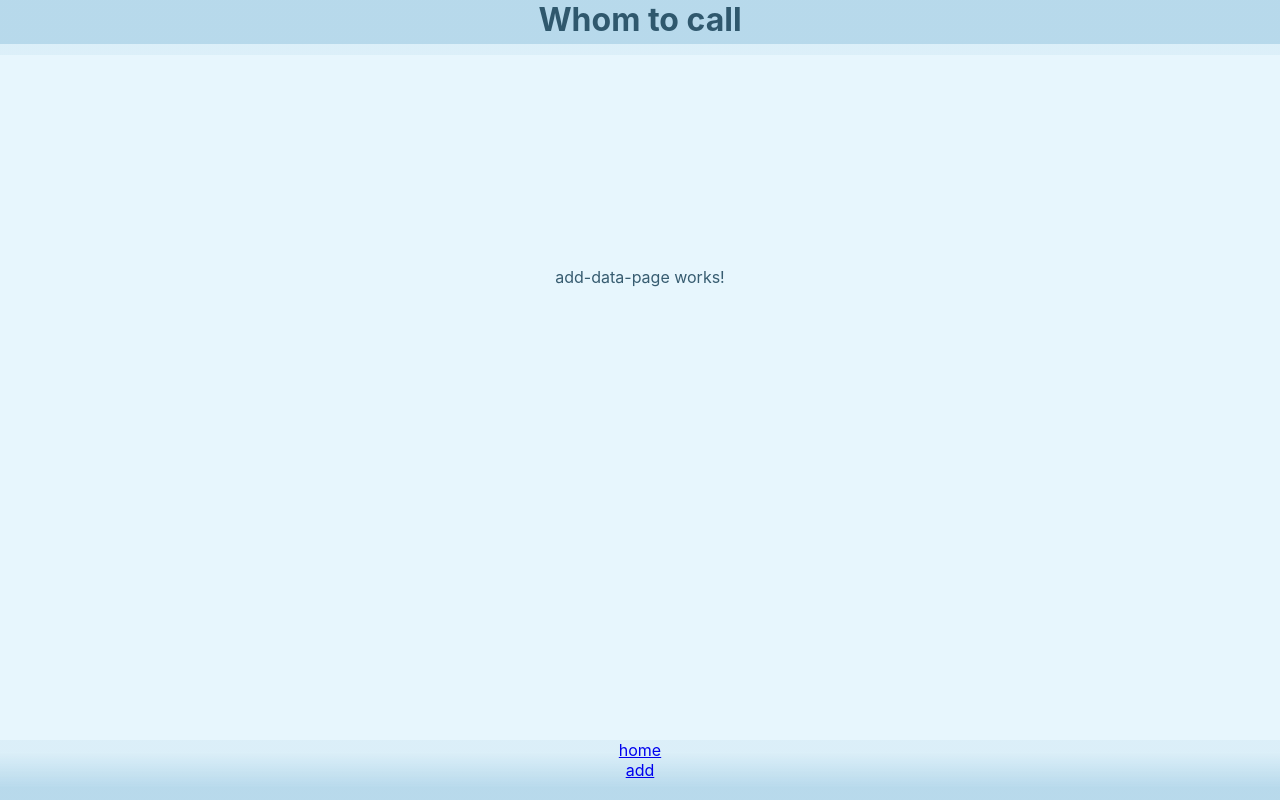
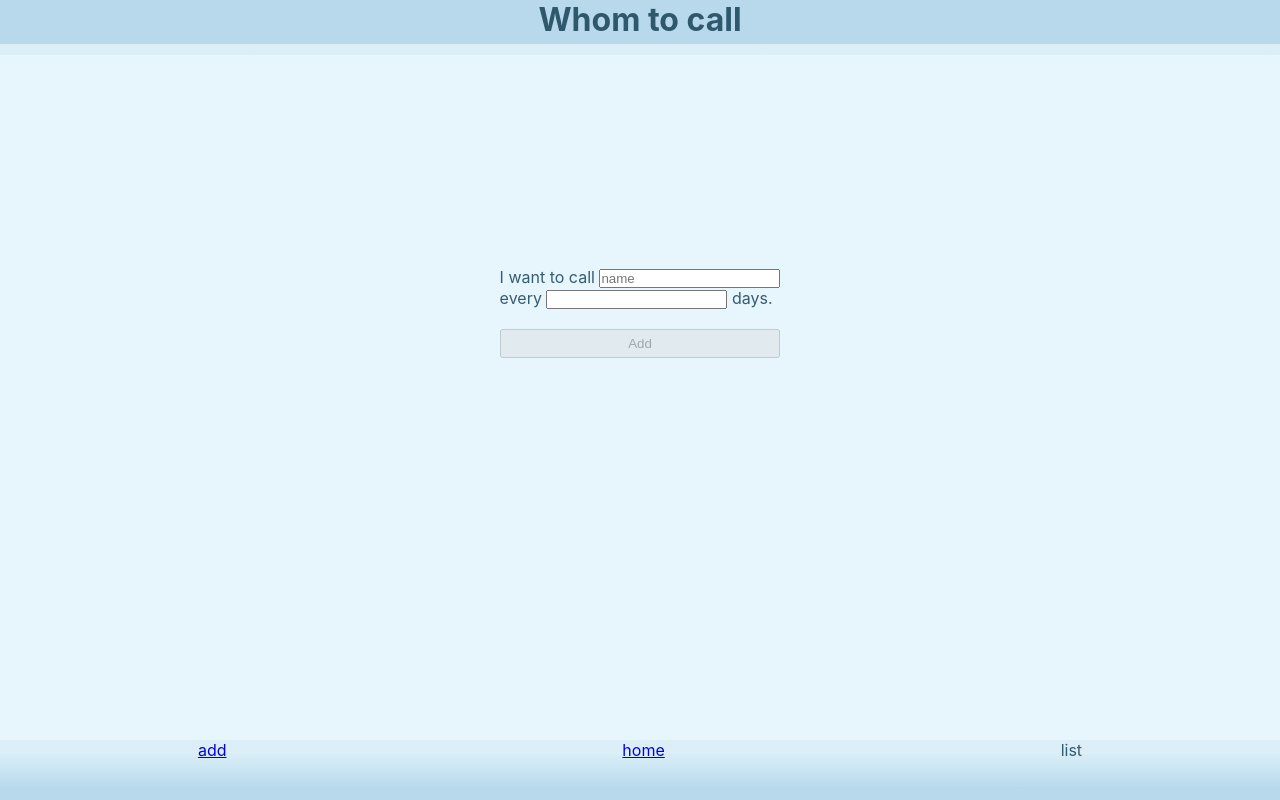
Before and after one commit to JelenadlS/whom-to-call, an Angular app: page /add in a window 1280 px wide. Built offline with nearby package versions, Linux system fonts and the light colour scheme; what @ngrx/store would draw is missing.

Commit message:
Refactor and style name list

```diff
--- a/src/app/app.component.html
+++ b/src/app/app.component.html
@@ -5,9 +5,10 @@
   <router-outlet></router-outlet>
   <div class="page--navigation__positioning">
     <nav>
-      <ul>
-        <li><a routerLink="/" routerLinkActive="active">home</a></li>
-        <li><a routerLink="/add" routerLinkActive="active">add</a></li>
+      <ul class="page--navigation__item-positioning">
+        <a routerLink="/add" routerLinkActive="active">add</a>
+        <a routerLink="/" routerLinkActive="active">home</a>
+        <a>list</a>
       </ul>
     </nav>
   </div>
--- a/src/app/app.component.less
+++ b/src/app/app.component.less
@@ -23,6 +23,11 @@
     }
 
     &--navigation {
+        &__item-positioning {
+            display: flex;
+            justify-content: space-around;
+        }
+
         &__positioning {
             position: fixed;
             bottom: 0;
--- a/src/app/app.module.ts
+++ b/src/app/app.module.ts
@@ -10,12 +10,14 @@ import { StoreDevtoolsModule } from '@ngrx/store-devtools';
 import { environment } from '../environments/environment';
 import { AppRoutingModule } from './app-routing.module';
 import { AddDataPageComponent } from './pages/add-data-page/add-data-page.component';
+import { NameCardComponent } from './components/name-card/name-card.component';
 
 @NgModule({
   declarations: [
     AppComponent,
     HomePageComponent,
-    AddDataPageComponent
+    AddDataPageComponent,
+    NameCardComponent
   ],
   imports: [
     BrowserModule,
--- /dev/null
+++ b/src/app/components/name-card/name-card.component.html
@@ -0,0 +1,5 @@
+<section class="card--general">
+    <h3>{{ data.name }}</h3>
+    <div>how often: every {{ data.frequency }} days</div>
+    <div>last time called: {{ data.timeStamp }}</div>
+</section>
--- /dev/null
+++ b/src/app/components/name-card/name-card.component.less
@@ -0,0 +1,13 @@
+.card {
+    &--general {
+        border: 1px solid rgba(24, 65, 87, 0.85);
+        border-radius: 5px;
+        padding: 10px 20px;
+        margin-bottom: 10px;
+
+        h3 {
+            text-align: center;
+            padding-bottom: 5px;
+        }
+    }
+}
--- /dev/null
+++ b/src/app/components/name-card/name-card.component.ts
@@ -0,0 +1,17 @@
+import { Component, Input, OnInit } from '@angular/core';
+import { data } from 'src/app/services/data.interface';
+
+@Component({
+  selector: 'app-name-card',
+  templateUrl: './name-card.component.html',
+  styleUrls: ['./name-card.component.less']
+})
+export class NameCardComponent implements OnInit {
+  @Input() data: any
+
+  constructor() { }
+
+  ngOnInit(): void {
+  }
+
+}
--- a/src/app/pages/add-data-page/add-data-page.component.html
+++ b/src/app/pages/add-data-page/add-data-page.component.html
@@ -1 +1,35 @@
-<p>add-data-page works!</p>
+<form [formGroup]="addPersonForm" (ngSubmit)="onSubmit()">
+    <div>
+        <label for="name">
+          I want to call
+        </label>
+        <input
+        id="name"
+        type="text"
+        formControlName="name"
+        placeholder="name"
+        required
+        >
+      </div>
+
+      <div>
+        <label for="frequency">
+            every
+        </label>
+        <input
+        id="frequency"
+        type="text"
+        formControlName="frequency"
+        required
+        ><label for="frequency">
+            days.
+        </label>
+      </div>
+
+    <button class="form--button" type="submit" [disabled]="name?.status === 'INVALID' || frequency?.status === 'INVALID'">Add</button>
+    <div *ngIf="(name?.status === 'INVALID' || frequency?.status === 'INVALID') && (frequency?.touched && name?.touched)"
+    class="form--error-message">
+      Please enter a name with at least four letters and <br>
+      only numbers starting from 1 are allowed.
+  </div>
+  </form>
--- a/src/app/pages/add-data-page/add-data-page.component.less
+++ b/src/app/pages/add-data-page/add-data-page.component.less
@@ -0,0 +1,14 @@
+.form {
+
+    &--button {
+        width: 100%;
+        margin-top: 20px;
+        padding: 5px 0;
+    }
+
+    &--error-message {
+        margin-top: 10px;
+        font-size: 10px;
+        color: red;
+    }
+}
--- a/src/app/pages/add-data-page/add-data-page.component.ts
+++ b/src/app/pages/add-data-page/add-data-page.component.ts
@@ -1,4 +1,12 @@
 import { Component, OnInit } from '@angular/core';
+import { FormControl, FormGroup, Validators } from '@angular/forms';
+import { Store } from '@ngrx/store';
+import { Observable } from 'rxjs';
+import { onlyNumbersValidator } from 'src/app/rules/only-numbers.directive';
+import { data } from 'src/app/services/data.interface';
+import { addDataAction } from 'src/app/store/actions/input-data.action';
+import { dataSelector } from 'src/app/store/selectors/input-data.selector';
+import * as uuid from 'uuid'
 
 @Component({
   selector: 'app-add-data-page',
@@ -6,10 +14,34 @@ import { Component, OnInit } from '@angular/core';
   styleUrls: ['./add-data-page.component.less']
 })
 export class AddDataPageComponent implements OnInit {
+  public addPersonForm = new FormGroup({
+    name: new FormControl('', [
+      Validators.required,
+      Validators.minLength(4)
+    ]),
+    frequency: new FormControl('', [
+      Validators.required,
+      onlyNumbersValidator(/(([1-9]{1})|([1-9]{1}[0-9]{1,}))/)
+    ]),
+    timeStamp: new FormControl(0),
+    id: new FormControl(0),
+  });
 
-  constructor() { }
+  constructor(
+    private store: Store
+  ) { }
 
   ngOnInit(): void {
   }
 
+  get name() { return this.addPersonForm.get('name')}
+  get frequency() { return this.addPersonForm.get('frequency')}
+
+  public onSubmit(): void {
+    this.addPersonForm.value.timeStamp = new Date().toLocaleDateString()
+    this.addPersonForm.value.id = uuid.v4()
+    this.store.dispatch(addDataAction(this.addPersonForm.value))
+    this.addPersonForm.reset();
+  }
+
 }
--- a/src/app/pages/home-page/home-page.component.html
+++ b/src/app/pages/home-page/home-page.component.html
@@ -1,41 +1,5 @@
-<form [formGroup]="addPersonForm" (ngSubmit)="onSubmit()">
-    <div>
-        <label for="name">
-          I want to call
-        </label>
-        <input
-        id="name"
-        type="text"
-        formControlName="name"
-        placeholder="name"
-        required
-        >
-      </div>
-
-      <div>
-        <label for="frequency">
-            every
-        </label>
-        <input
-        id="frequency"
-        type="text"
-        formControlName="frequency"
-        required
-        ><label for="frequency">
-            days.
-        </label>
-      </div>
-
-    <button class="form--button" type="submit" [disabled]="name?.status === 'INVALID' || frequency?.status === 'INVALID'">Add</button>
-    <div *ngIf="(name?.status === 'INVALID' || frequency?.status === 'INVALID') && (frequency?.touched && name?.touched)"
-    class="form--error-message">
-      Please enter a name with at least four letters and <br>
-      only numbers starting from 1 are allowed.
-  </div>
-  </form>
   <div *ngFor="let data of (data$ |async)">
     <ul>
-      <li>{{ data.name }} every {{ data.frequency }} days. <br>
-        last time: {{ data.timeStamp }}</li>
+      <app-name-card [data]="data"></app-name-card>
     </ul>
   </div>
--- a/src/app/pages/home-page/home-page.component.ts
+++ b/src/app/pages/home-page/home-page.component.ts
@@ -14,18 +14,6 @@ import * as uuid from 'uuid'
   styleUrls: ['./home-page.component.less']
 })
 export class HomePageComponent implements OnInit {
-  public addPersonForm = new FormGroup({
-    name: new FormControl('', [
-      Validators.required,
-      Validators.minLength(4)
-    ]),
-    frequency: new FormControl('', [
-      Validators.required,
-      onlyNumbersValidator(/(([1-9]{1})|([1-9]{1}[0-9]{1,}))/)
-    ]),
-    timeStamp: new FormControl(0),
-    id: new FormControl(0),
-  });
   public data$: Observable<data[]> = this.store.select(dataSelector)
 
   constructor(
@@ -35,14 +23,4 @@ export class HomePageComponent implements OnInit {
   ngOnInit(): void {
   }
 
-  get name() { return this.addPersonForm.get('name')}
-  get frequency() { return this.addPersonForm.get('frequency')}
-
-  public onSubmit(): void {
-    this.addPersonForm.value.timeStamp = new Date().toDateString()
-    this.addPersonForm.value.id = uuid.v4()
-    this.store.dispatch(addDataAction(this.addPersonForm.value))
-    this.addPersonForm.reset();
-  }
-
 }
```
Also changed, not shown: 1 other file (tests, documents, lock files or other folders).
